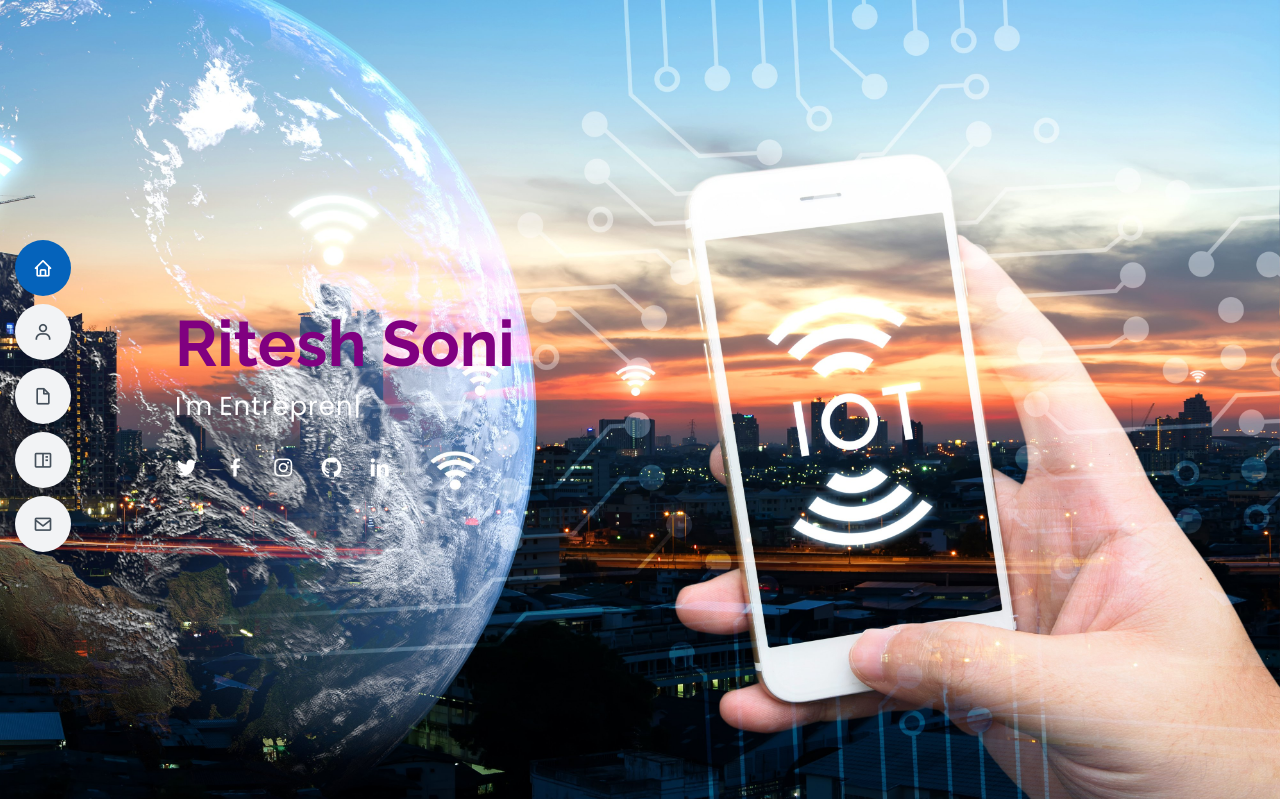
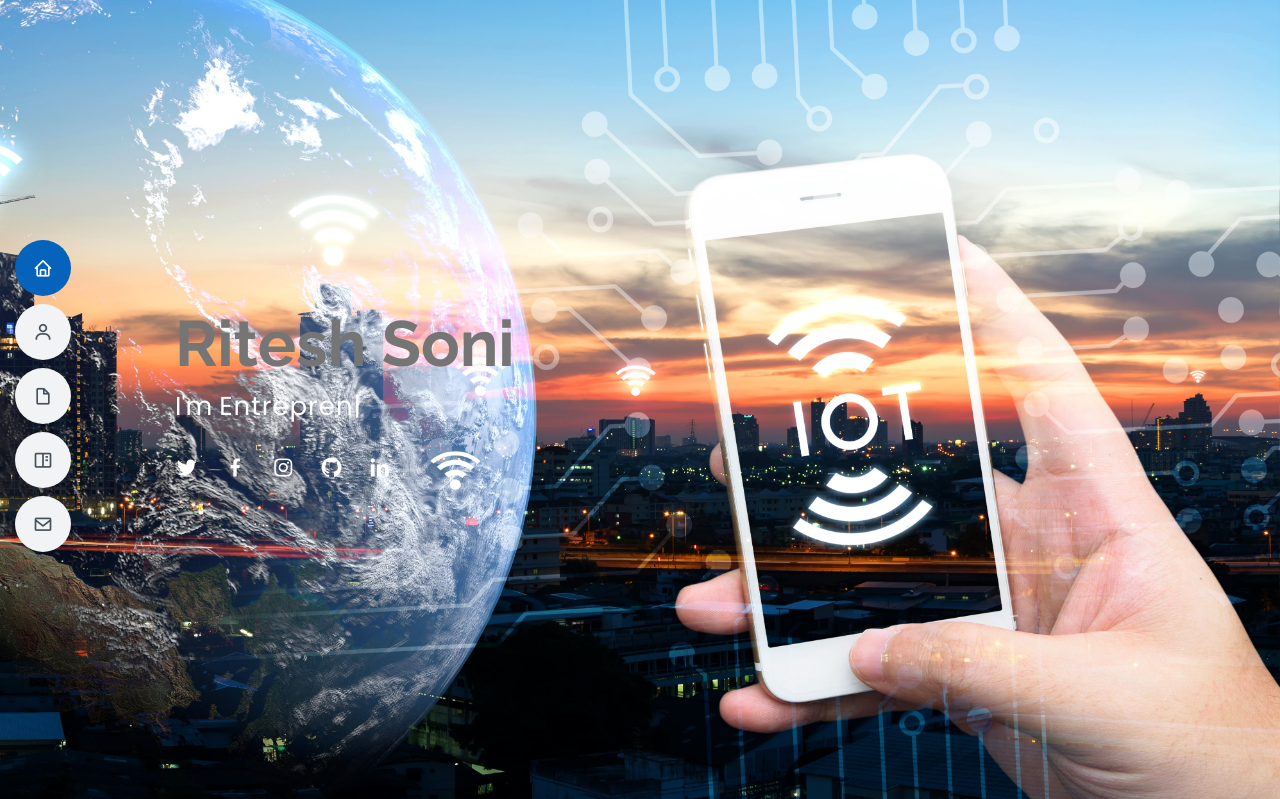
Before and after one commit to soniritesh124/riteshsoni, a PHP site: page / in a window 1280 px wide. Shown: the top 799 px of the page. Run offline with PHP 8.4, Linux system fonts and the light colour scheme.

Commit message:
Update style.css

```diff
--- a/assets/css/style.css
+++ b/assets/css/style.css
@@ -274,7 +274,7 @@ h1, h2, h3, h4, h5, h6 {
   font-weight: 700;
   line-height: 56px;
 /*   color: #45505b; */
-  color: #800080;
+  color: #757575;
 }
 
 #hero p {
```
